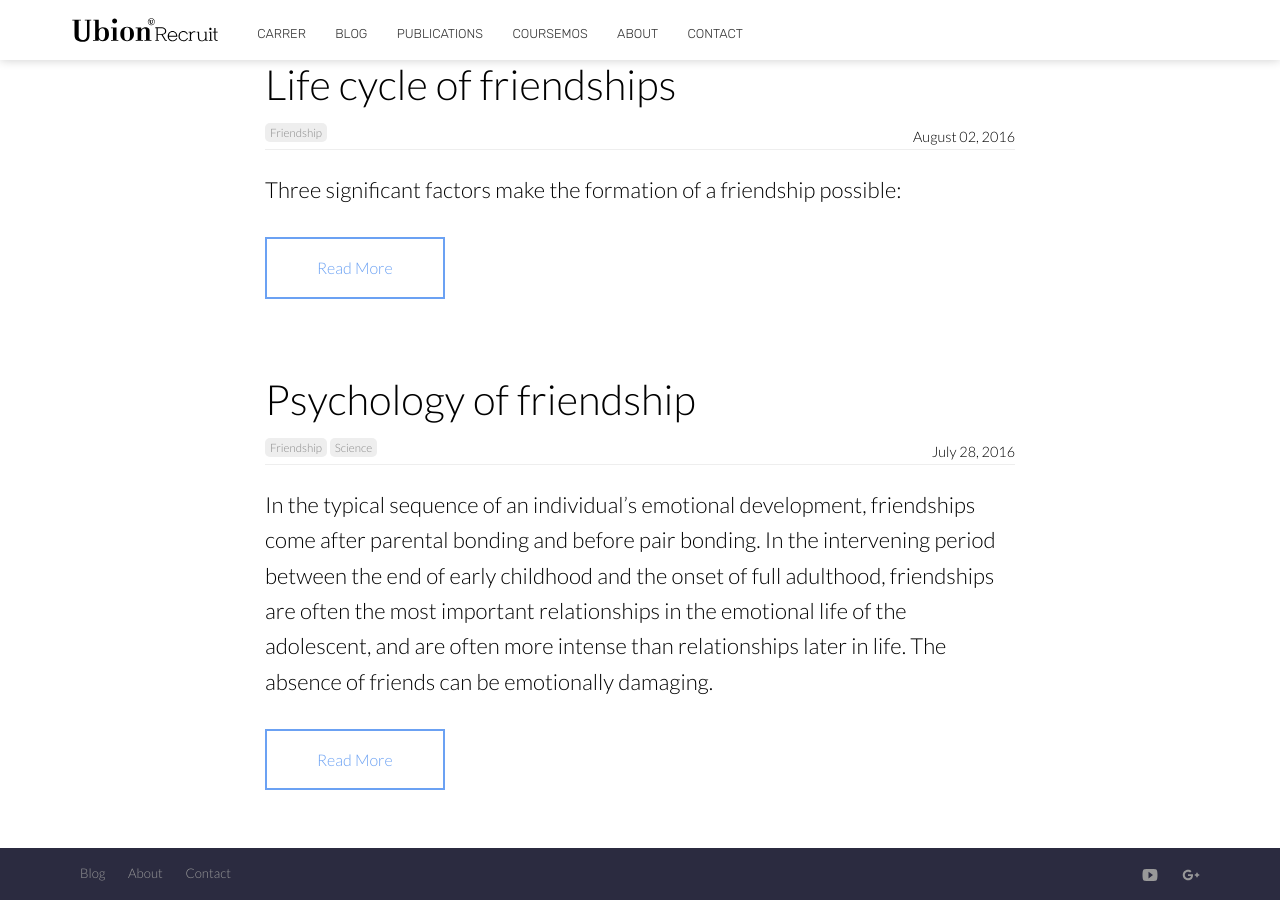
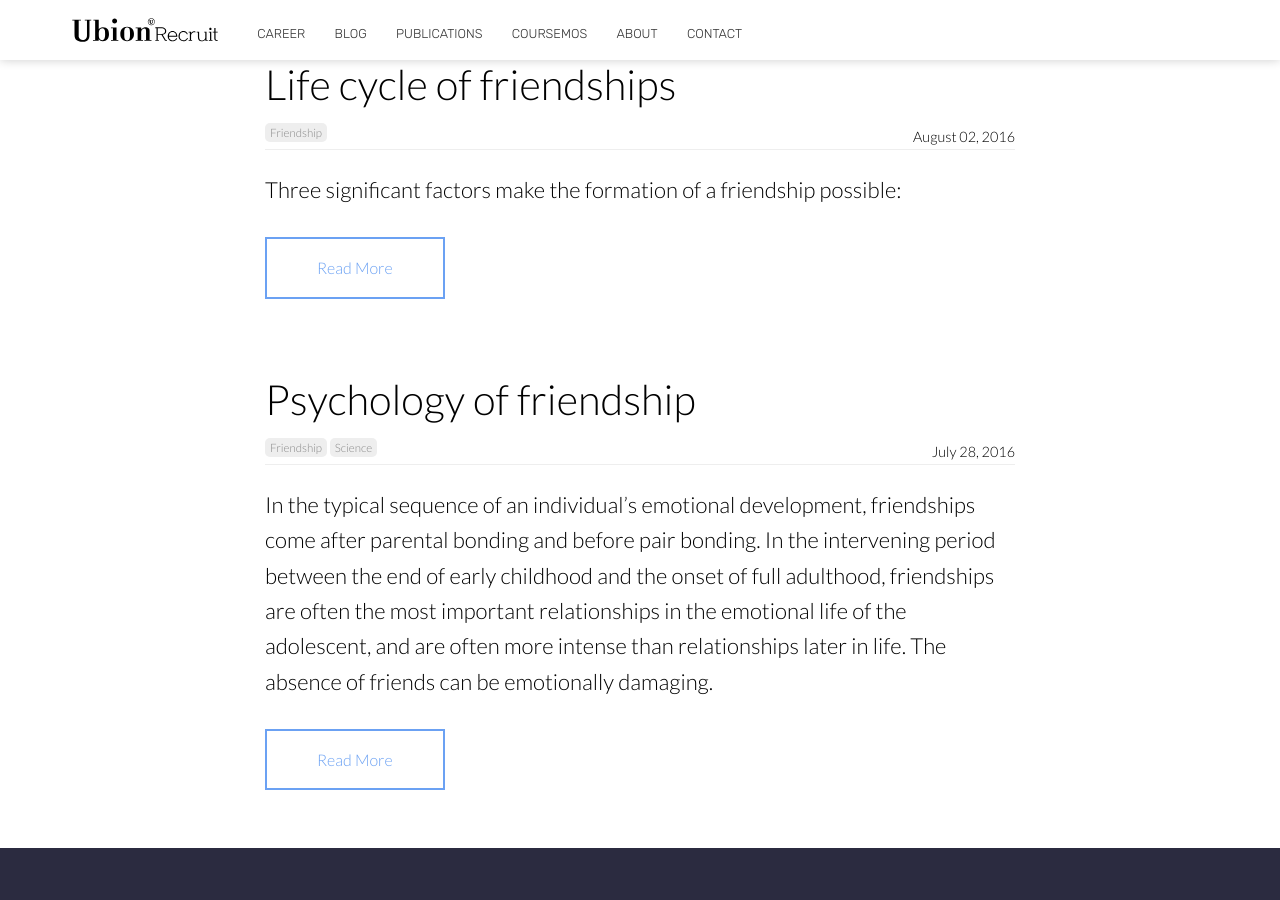
Before and after one commit to techubion/techubion.github.io-backup, a Jekyll site: the page category/friendship/index.html, which Jekyll copies as it is, in a window 1280 px wide and 900 px high, scrolled down 2004 px. Built offline with Jekyll 4.4.1, drawn with Linux system fonts in a browser that asks for light colours; nearby versions of some CDN libraries; after the commit the page ends 2852 px from its top, so only the background shows below that.

Commit message:
Update index.html

```diff
--- a/category/friendship/index.html
+++ b/category/friendship/index.html
@@ -53,7 +53,7 @@
 
 
 
-		<a href="/career/" class="" >Carrer</a>
+		<a href="/career/" class="" >Career</a>
 		<a href="/blog/" class="" >Blog</a>
 	        <a href="/publications/" class="" >Publications</a>
 	        <a href="/coursemos/" class="" >Coursemos</a>
@@ -176,7 +176,7 @@
                 <footer>
 			<div class="container">
 				<p class="editor-link"><a href="cloudcannon:collections/_data/footer.yml" class="btn"><strong>&#9998;</strong> Edit footer</a></p>
-				<ul class="footer-left-links">
+<!--				<ul class="footer-left-links">
 
 						<li>
 							<a  href="/blog/" >
@@ -222,7 +222,7 @@
 						</li>
 
 				</ul>
-
+			-->
 			</div>
 		</footer>
 
```
